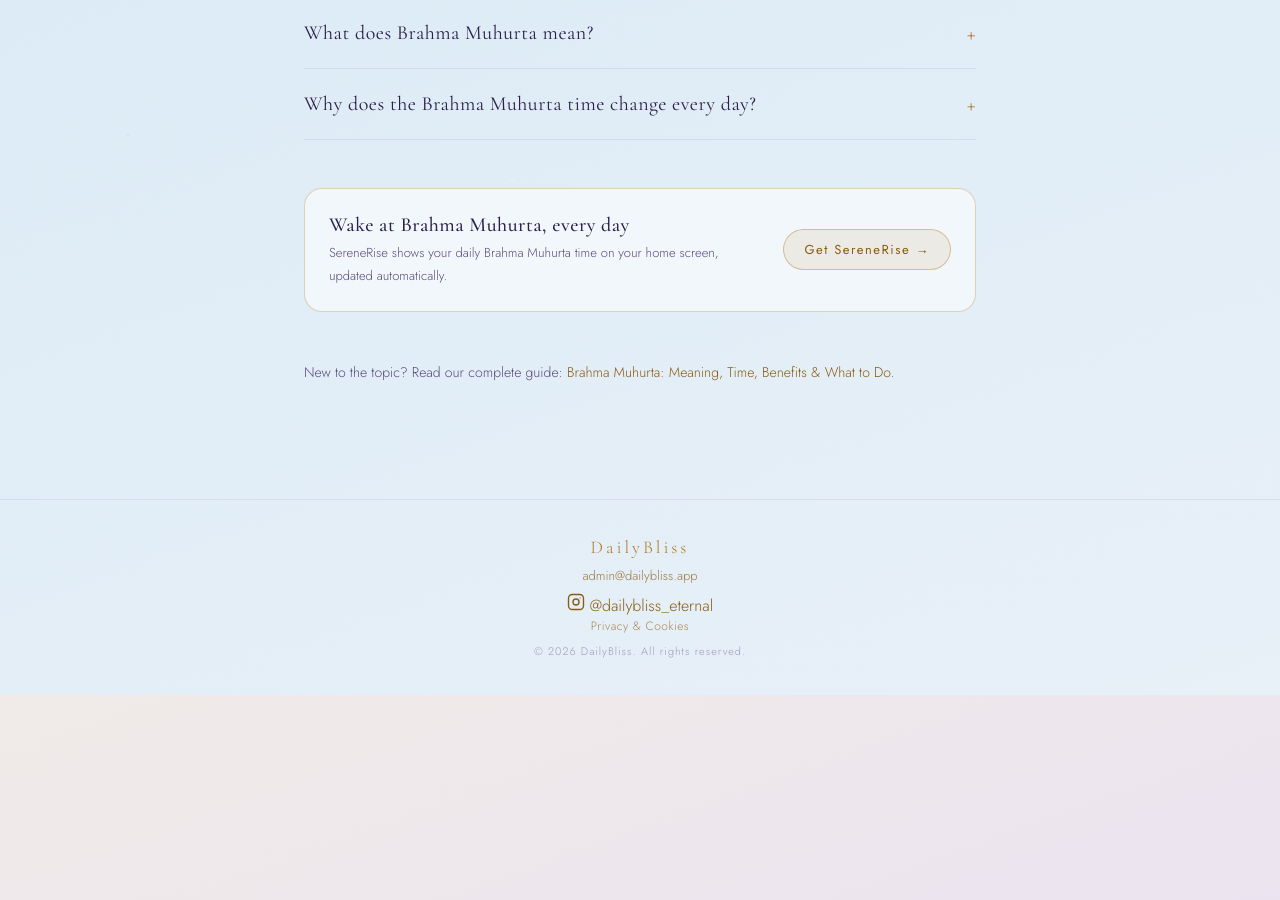
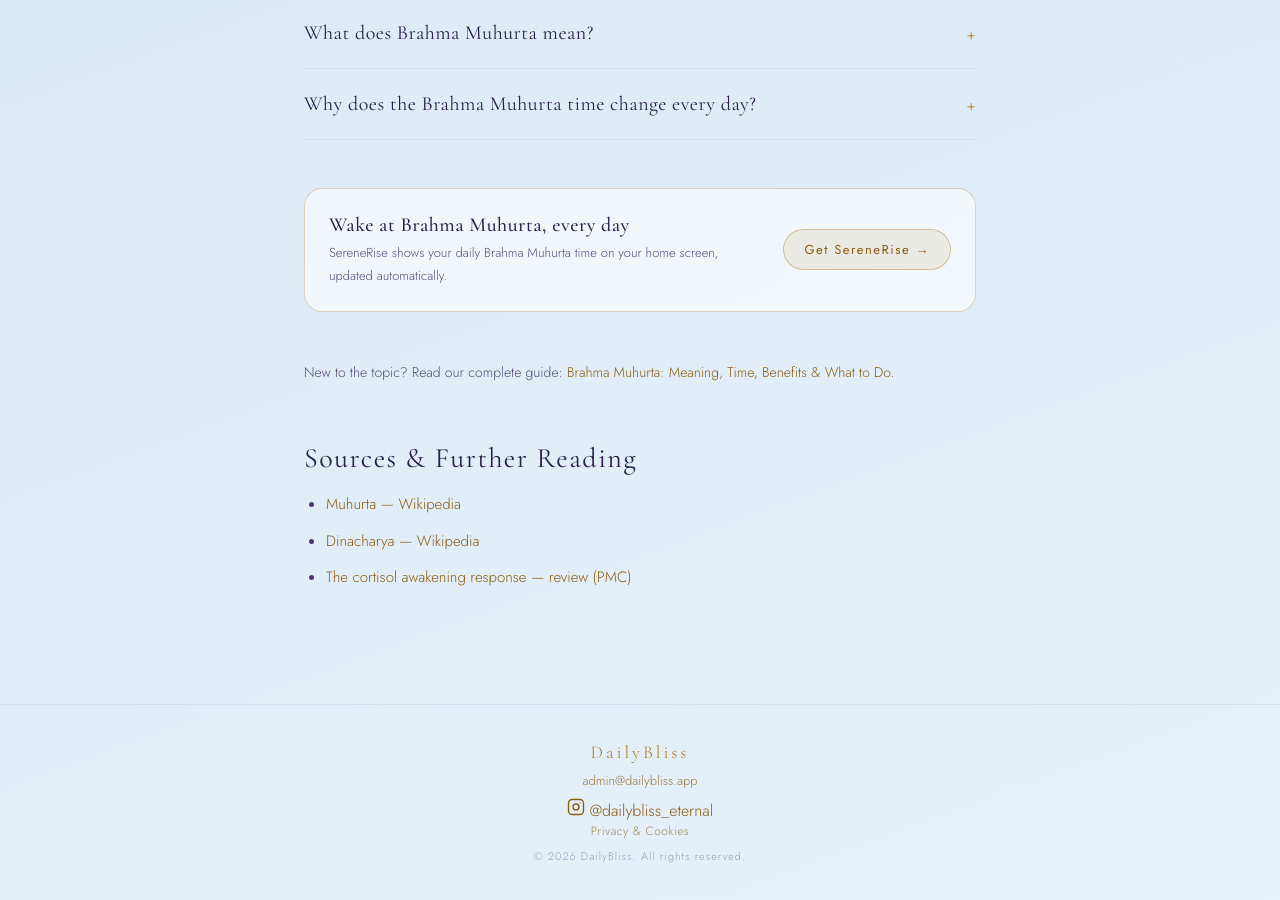
Before and after one commit to dailybliss/dailybliss.github.io, a Jekyll site: the page built from blog/brahma-muhurta-meditation.html, in a window 1280 px wide and 900 px high, scrolled down 3279 px. Built offline with Jekyll 4.4.1, drawn with Linux system fonts in a browser that asks for light colours; before the commit the page ends 3974 px from its top, so only the background shows below that.

Commit message:
Update brahma-muhurta-meditation.html

```diff
--- a/blog/brahma-muhurta-meditation.html
+++ b/blog/brahma-muhurta-meditation.html
@@ -175,4 +175,13 @@ last_modified_at: 2026-07-01
     <a href="{{ '/blog/brahma-muhurta-complete-guide/' | relative_url }}">Brahma Muhurta: Meaning, Time, Benefits &amp; What to Do</a>.
   </p>
 
+  <div style="margin-top:32px;">
+  <h2>Sources &amp; Further Reading</h2>
+  <ul>
+    <li><a href="https://en.wikipedia.org/wiki/Muhurta" target="_blank" rel="noopener">Muhurta — Wikipedia</a></li>
+    <li><a href="https://en.wikipedia.org/wiki/Dinacharya" target="_blank" rel="noopener">Dinacharya — Wikipedia</a></li>
+    <li><a href="https://pmc.ncbi.nlm.nih.gov/articles/PMC5635140/" target="_blank" rel="noopener">The cortisol awakening response — review (PMC)</a></li>
+  </ul>
+</div>
+
 </article>
```
